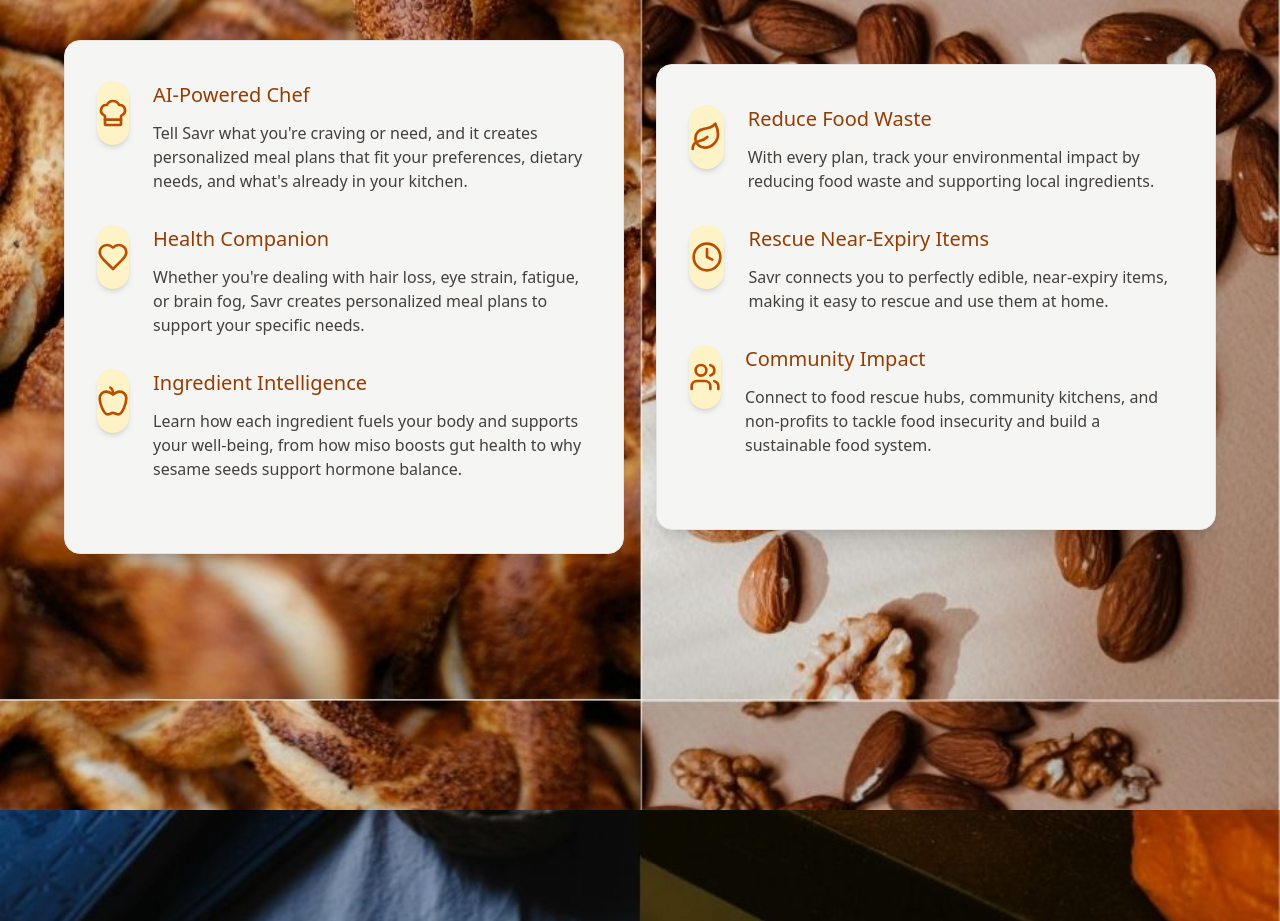
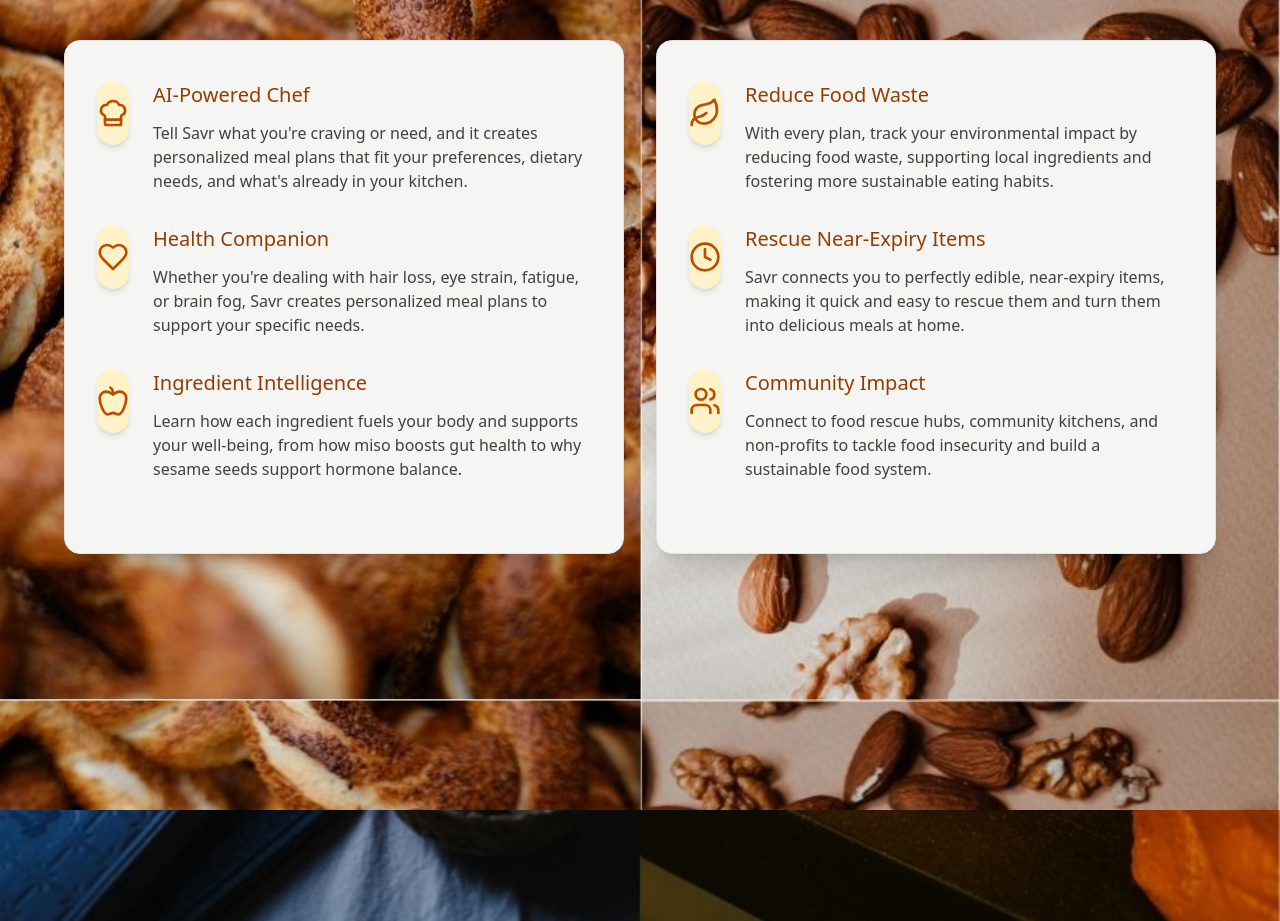
Before and after one commit to allapps123/chef-app, a React (Vite) app: page / in a window 1280 px wide. Shown: the part 1500-2421 px from the top of the page. Built offline with nearby package versions, Linux system fonts and the light colour scheme.

Commit message:
feat: enhance feature descriptions for clarity and engagement on landing page

```diff
--- a/src/pages/LandingPage.tsx
+++ b/src/pages/LandingPage.tsx
@@ -304,8 +304,8 @@ const LandingPage: React.FC = () => {
 
             <div className="flex-1 rounded-2xl px-8 py-10 bg-stone-100 border border-stone-200 shadow-xl animate-on-scroll from-right">
               {[
-                { icon: Leaf, title: "Reduce Food Waste", desc: "With every plan, track your environmental impact by reducing food waste and supporting local ingredients." },
-                { icon: Clock, title: "Rescue Near-Expiry Items", desc: "Savr connects you to perfectly edible, near-expiry items, making it easy to rescue and use them at home." },
+                { icon: Leaf, title: "Reduce Food Waste", desc: "With every plan, track your environmental impact by reducing food waste, supporting local ingredients and fostering more sustainable eating habits." },
+                { icon: Clock, title: "Rescue Near-Expiry Items", desc: "Savr connects you to perfectly edible, near-expiry items, making it quick and easy to rescue them and turn them into delicious meals at home." },
                 { icon: Users, title: "Community Impact", desc: "Connect to food rescue hubs, community kitchens, and non-profits to tackle food insecurity and build a sustainable food system." }
               ].map((feature, index) => (
                 <div key={index} className="flex items-start mb-8 opacity-0 animate-on-scroll" style={{ animationDelay: `${(index + 3) * 200}ms` }}>
```
